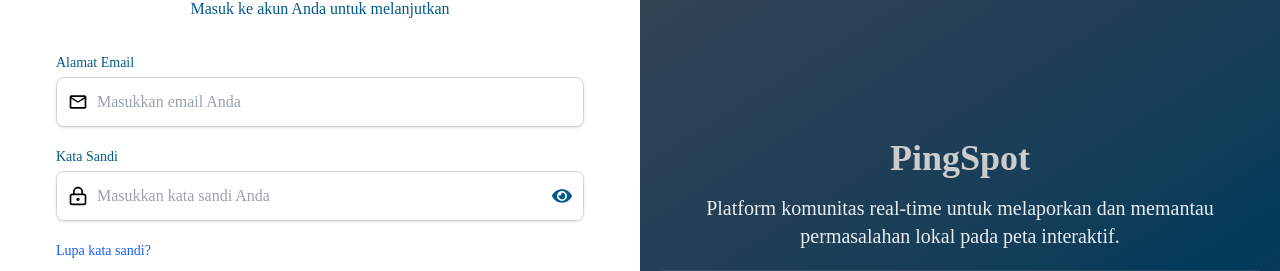
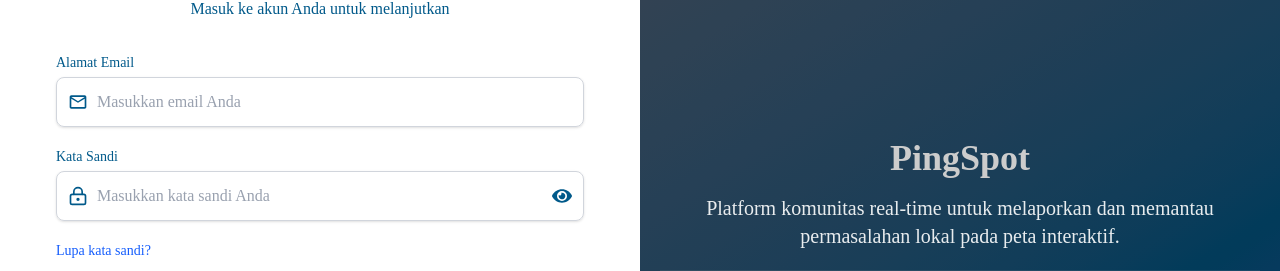
Before and after one commit to AndreanDjabbar/PingSpot, a Next.js app in the folder client/: page /auth/login in a window 1280 px wide. Shown: the part 184-455 px from the top of the page. Built offline with nearby package versions, Linux system fonts and the light colour scheme; no server answers; a web font is replaced by a local one.

Commit message:
Update: update icon color

```diff
--- a/client/src/components/form/InputField.tsx
+++ b/client/src/components/form/InputField.tsx
@@ -44,7 +44,7 @@
                 </label>
             )}
             <div className='relative'>
-                <div className="absolute inset-y-0 left-0 pl-3 flex items-center pointer-events-none">
+                <div className="absolute inset-y-0 left-0 pl-3 flex items-center pointer-events-none text-sky-800">
                     {icon}
                 </div>
                 <input
```
